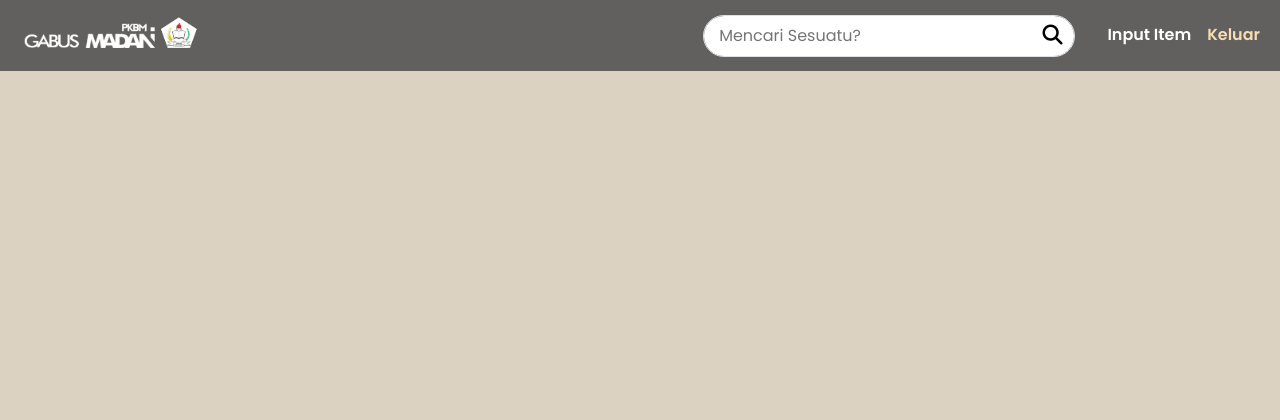
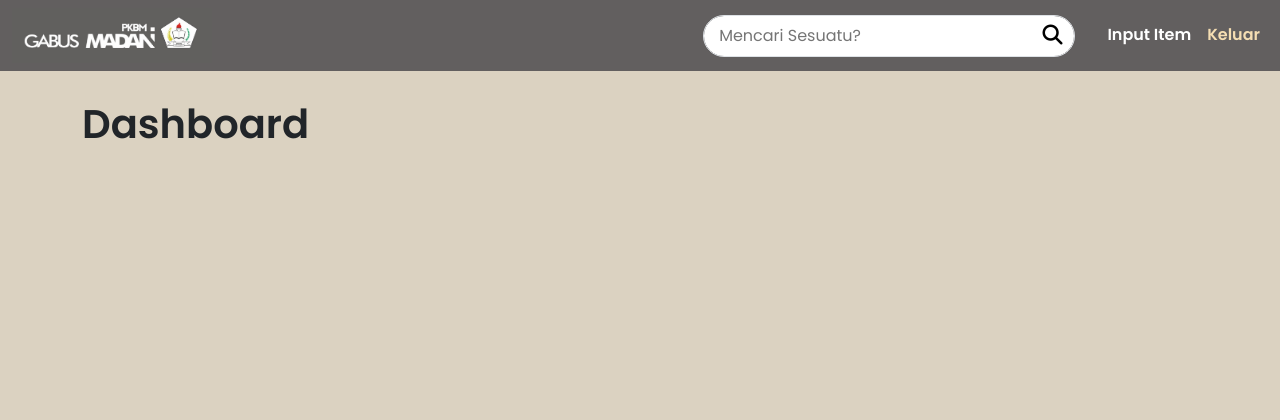
Before and after one commit to yaziid14/KoperasiPKBMGM, a Flask app: page /adminpage in a window 1280 px wide. Shown: the top 420 px of the page. Run offline with Flask 3, Linux system fonts and the light colour scheme; some libraries are stand-ins or nearby versions.

Commit message:
Update GSAP

```diff
--- a/templates/admin.html
+++ b/templates/admin.html
@@ -66,6 +66,7 @@
     </nav>
 
     <div class="container dash">
+        <h1 class="semibold judul1"></h1>
         <div class="row justify-content-between row-cols-md-2" id="dashboard">
         </div>
     </div>
```
